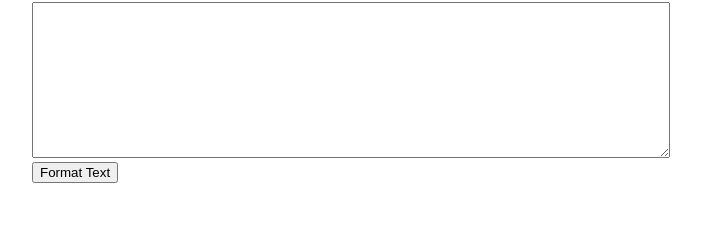
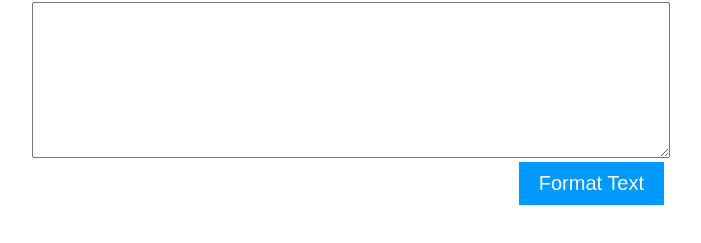
Before and after one commit to PriscilaC8/TeamKevin, a browser extension: page easymail.html in a window 1280 px wide. Shown: the part 81-324 px from the top of the page, without its empty margins (292-993 px from the left). Drawn offline with Linux system fonts and the light colour scheme.

Commit message:
Button makeover on righthand side

```diff
--- a/easymail.html
+++ b/easymail.html
@@ -12,7 +12,7 @@
     <div class="content">
     <h1>EasyMail!</h1>
     <div><textarea rows="10" id="raw_text"></textarea></div>
-	<button id="reformat_button" type="button">Format Text</button>
+	<button id="reformat_button" type="button" style="float: right">Format Text</button>
     <p id="reformatted_text"></p>
     </div>
 </body>
--- a/easymailStylesheet.css
+++ b/easymailStylesheet.css
@@ -4,6 +4,25 @@
 
 #raw_text {
     width: 100%;
+}
+
+#reformat_button {
+    background: #0099FF;
+    color: #ffffff;
+    font-size: 20px;
+    padding: 10px 20px 10px 20px;
+    text-decoration: none;
+    border: none;
+}
+
+#reformat_button:hover {
+    background: #00CCFF;
+    text-decoration: none;
+    cursor: pointer;
+}
+
+button:focus {
+    outline:0;
 }
 
 .content {
```
